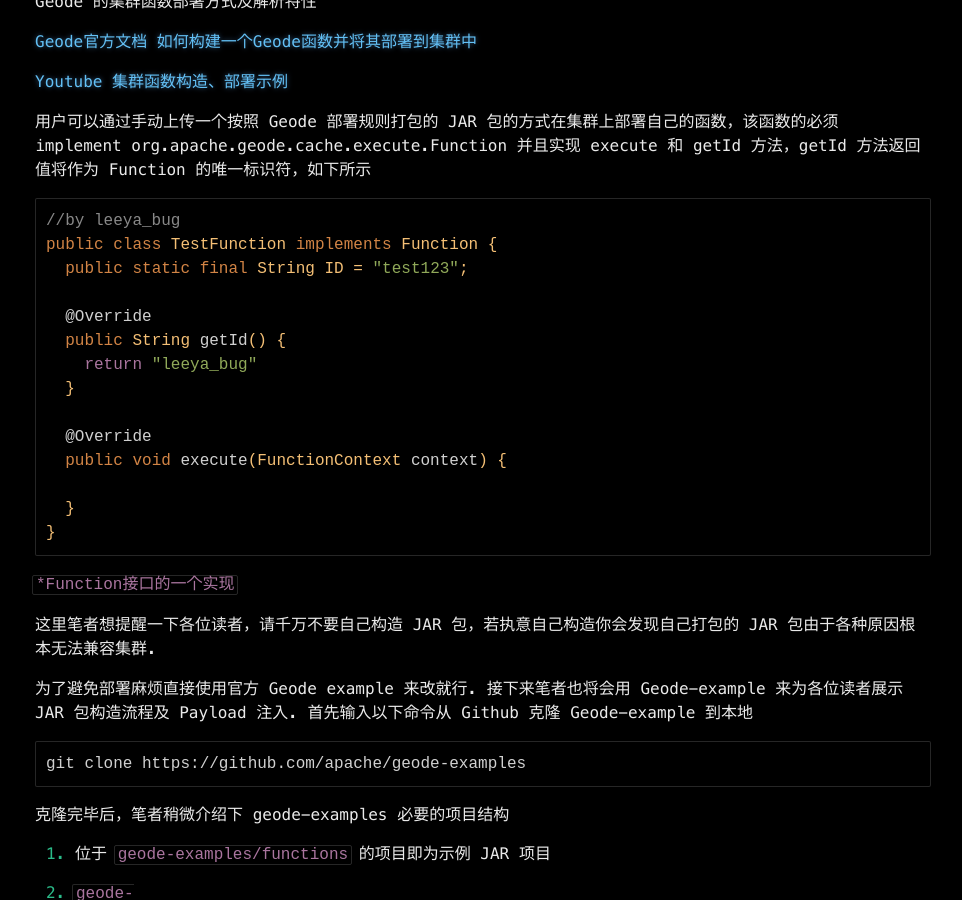
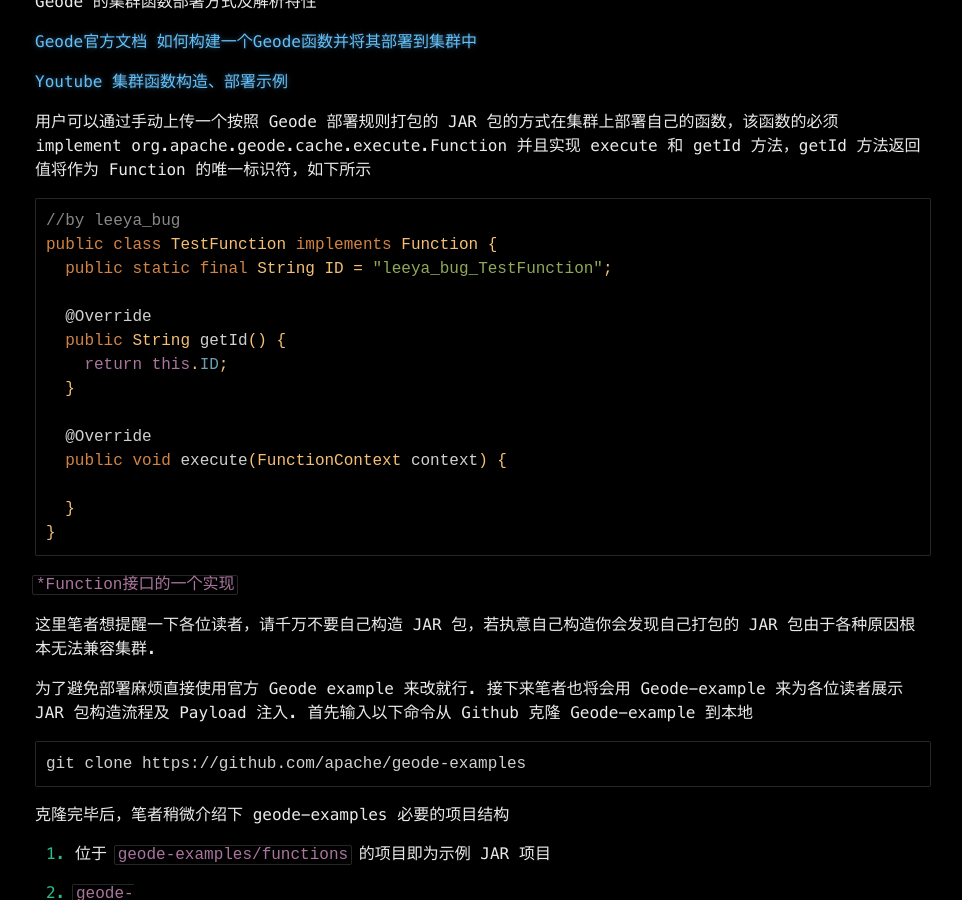
Before and after one commit to Leeyangee/leeyangee.github.io, a Jekyll site: the page built from _posts/2024-06-09-Apache Geode审计实战.md, in a window 1280 px wide and 900 px high, scrolled down 11979 px. Shown: the whole window, without its empty margins (157-1119 px from the left). Built offline with Jekyll 4.4.1, drawn with Linux system fonts in a browser that asks for light colours; some web fonts are replaced.

Commit message:
Update 2024-06-09-Apache Geode审计实战.md

````diff
--- a/_posts/2024-06-09-Apache Geode审计实战.md
+++ b/_posts/2024-06-09-Apache Geode审计实战.md
@@ -436,11 +436,11 @@
 ```java
 //by leeya_bug
 public class TestFunction implements Function {
-  public static final String ID = "test123";
+  public static final String ID = "leeya_bug_TestFunction";
 
   @Override
   public String getId() {
-    return "leeya_bug"
+    return this.ID;
   }
 
   @Override
````
